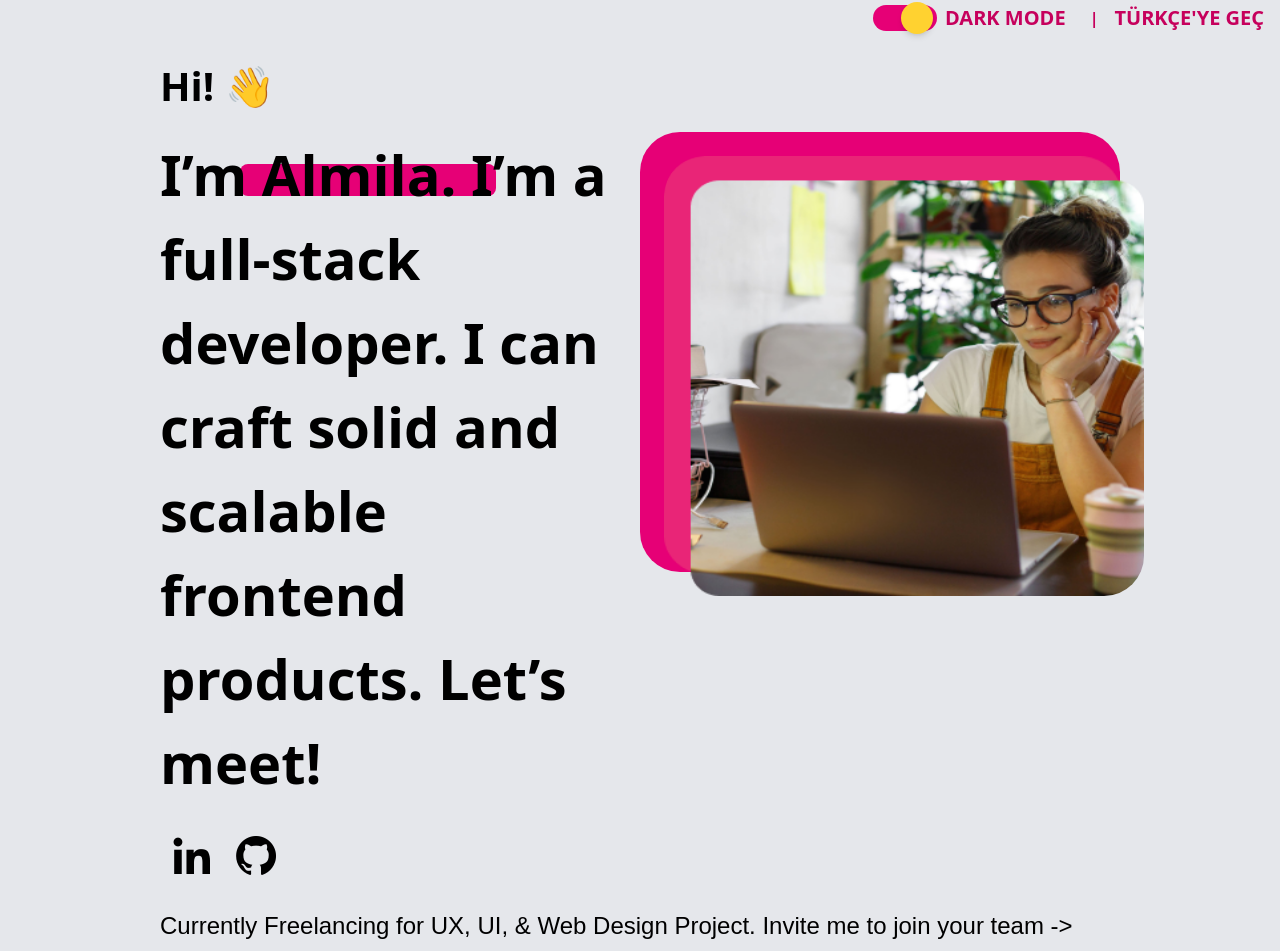
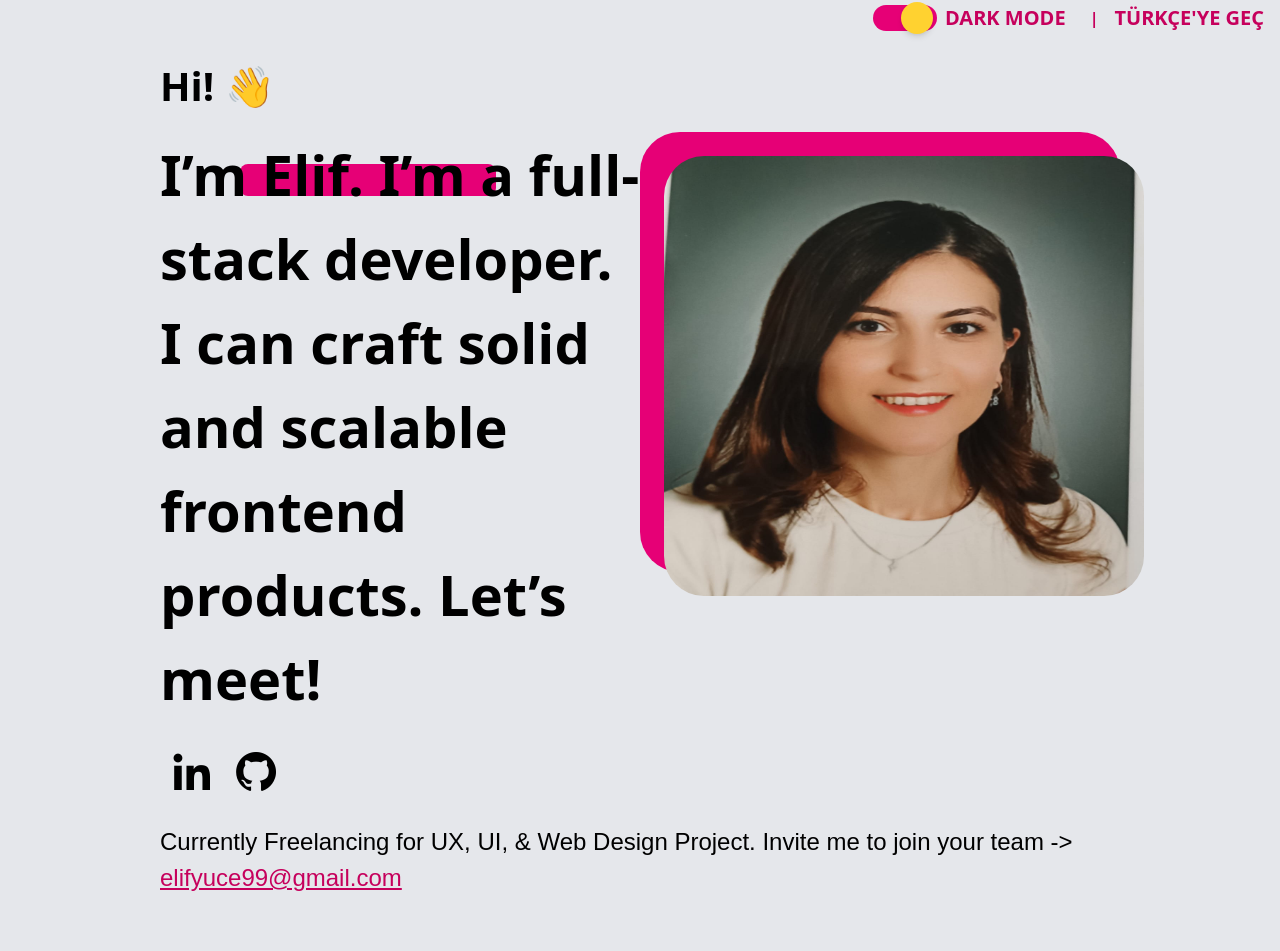
Before and after one commit to eluf98/My-Portfolio, a React (Vite) app: page / in a window 1280 px wide. Shown: the part 100-1051 px from the top of the page. Built offline with nearby package versions, Linux system fonts and the light colour scheme; no server answers.

Commit message:
personal information added

```diff
--- a/src/components/Information.jsx
+++ b/src/components/Information.jsx
@@ -1,6 +1,6 @@
 import { useContext } from "react";
 import { UserContext } from "../contexts/UserContext";
-import profile from "../assets/profile.png";
+import profilee from "../assets/profilee.png";
 import "boxicons";
 
 export function Information() {
@@ -19,8 +19,8 @@ export function Information() {
                     <div className="flex flex-col md:flex-row justify-between items-center md:items-start relative">
                         <label className="z-20 relative font-semibold text-[1.25rem] sm:text-[2rem] md:text-[3.5rem] w-full md:w-1/2 text-center md:text-left mb-6 md:mb-0">
                             {language === "turkish"
-                                ? "Ben Almila. Full-stack geliştiricisiyim. Sağlam ve ölçeklenebilir frontend ürünleri tasarlayabilirim. Tanışalım!"
-                                : "I’m Almila. I’m a full-stack developer. I can craft solid and scalable frontend products. Let’s meet!"}
+                                ? "Ben Elif. Full-stack geliştiricisiyim. Sağlam ve ölçeklenebilir frontend ürünleri tasarlayabilirim. Tanışalım!"
+                                : "I’m Elif. I’m a full-stack developer. I can craft solid and scalable frontend products. Let’s meet!"}
                         </label>
                         <div className="absolute w-[16rem] h-[2rem] bg-pink-600 rounded-[.5rem] translate-y-[2rem] md:translate-y-[2rem] left-[10rem] md:left-[5rem]"></div>
 
@@ -28,7 +28,7 @@ export function Information() {
                         <div className="relative w-[16rem] h-[16rem] sm:w-[20rem] sm:h-[18rem] md:w-[30rem] md:h-[27.5rem] bg-pink-600 rounded-[2.5rem] mt-6 md:mt-0">
                             <img
                                 className="absolute w-[16rem] h-[16rem] sm:w-[20rem] sm:h-[18rem] md:w-[30rem] md:h-[27.5rem] mt-4 md:mt-6 ml-4 md:ml-6 rounded-[2.5rem]"
-                                src={profile}
+                                src={profilee}
                             />
                         </div>
                     </div>
@@ -42,8 +42,8 @@ export function Information() {
                         {language === "turkish"
                             ? "Şu anda UX, UI ve Web Tasarım projeleri için freelance çalışıyorum. Takımınıza katılmam için davet edin ->"
                             : "Currently Freelancing for UX, UI, & Web Design Project. Invite me to join your team ->"}{" "}
-                        <a className="text-pink-700 underline" href="mailto:pratamaiosi@gmail.com">
-                            pratamaiosi@gmail.com
+                        <a className="text-pink-700 underline" href="mailto:elifyuce99@gmail.com">
+                            elifyuce99@gmail.com
                         </a>
                     </label>
 
```
Also changed, not shown: src/assets/profilee.png (added).
